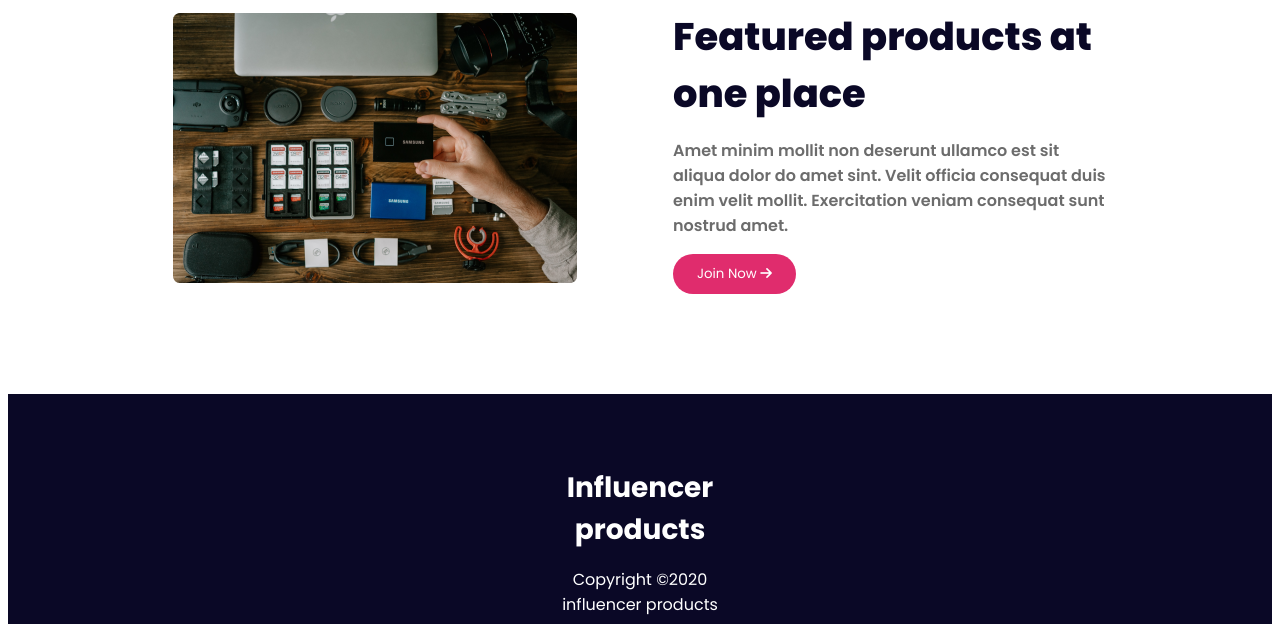
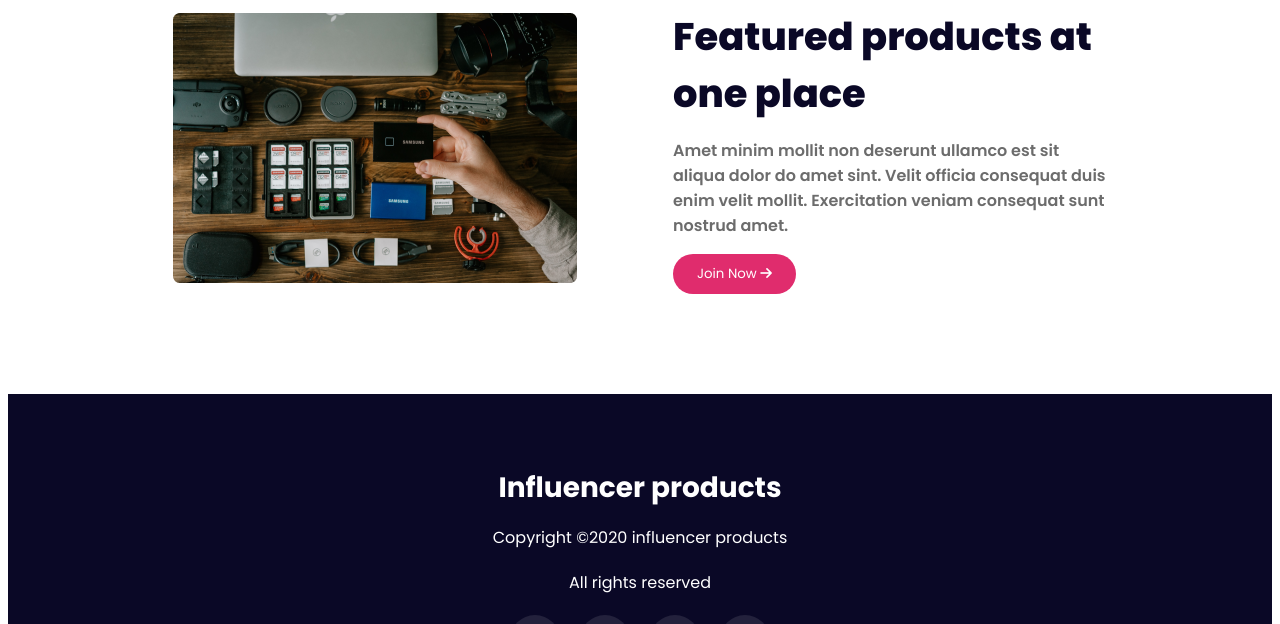
Before and after one commit to anikr311/influencer-gear, a plain HTML site: page index.html in a window 1280 px wide. Shown: the part 2696-3320 px from the top of the page. Drawn offline with Linux system fonts and the light colour scheme.

Commit message:
update footer

```diff
--- a/Styles/style.css
+++ b/Styles/style.css
@@ -173,7 +173,9 @@
     background-color: #0A0826;
     color: #ffffff;
     text-align: center;
-    padding: 50px 550px;
+    padding: 50px 20px;
+    max-width: 100%;
+    margin: 0 auto;
 }
 
 .footer h2 {
```
Also changed, not shown: index.html (+1 -1 lines).
